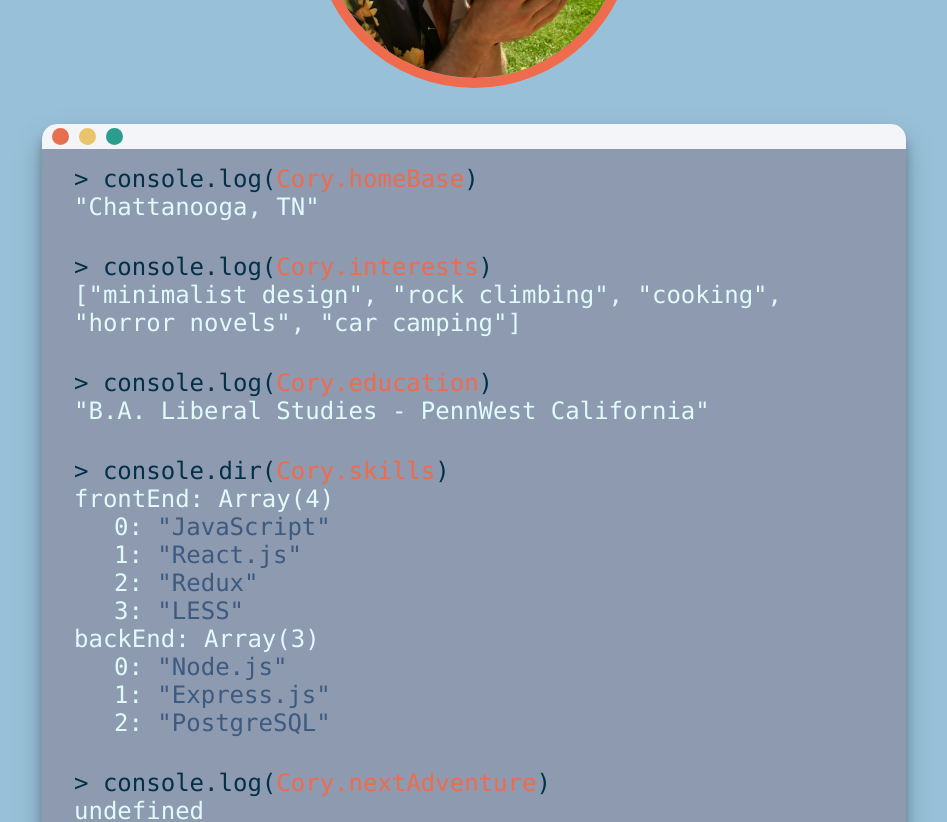
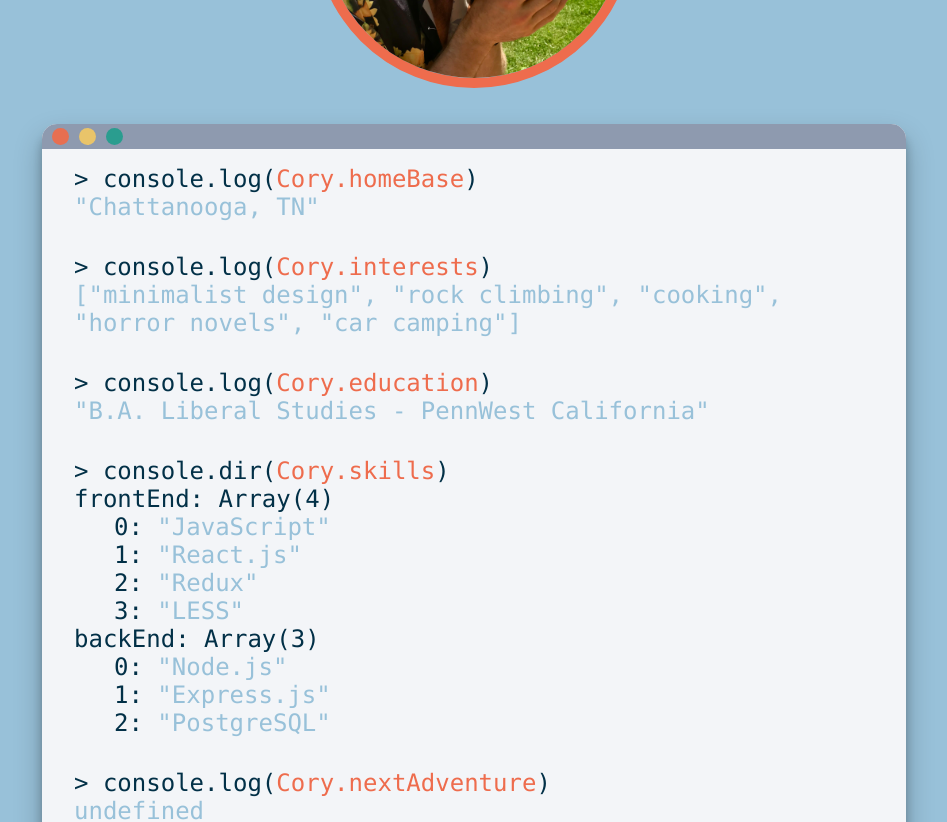
Before and after one commit to corumgold/corygold.dev, a React (Create React App) app: page / in a window 1280 px wide. Shown: the part 1400-2222 px from the top of the page, without its empty margins (166-1113 px from the left). Built offline with nearby package versions, Linux system fonts and the light colour scheme.

Commit message:
Change about me colors

```diff
--- a/less/components/about.less
+++ b/less/components/about.less
@@ -18,14 +18,14 @@
 }
 
 #about-me-code {
-  background-color: @screen-color;
+  background-color: @off-white;
   border-radius: 15px 15px 5px 5px;
   box-shadow: rgba(0, 0, 0, 0.25) 0px 14px 28px,
     rgba(0, 0, 0, 0.22) 0px 10px 10px;
 }
 
 #about-me-header {
-  background-color: @off-white;
+  background-color: @screen-color;
   height: 25px;
   border-radius: 15px 15px 0px 0px;
   display: flex;
@@ -57,24 +57,23 @@
   }
 }
 
-.about-me-query {
+.about-me-query, .about-me-array {
   .codeFont();
 }
 
 .about-me-response {
   .codeFont();
-  color: @primary-color;
+  color: @secondary-color;
 }
 
 .array-item {
   .codeFont();
   list-style-type: none;
-  color: @primary-color
 }
 
 .array-item span {
   .codeFont();
-  color: @secondary-text-color
+  color: @secondary-color
 }
 
 #console-log {
--- a/src/components/AboutMe.js
+++ b/src/components/AboutMe.js
@@ -52,14 +52,14 @@
             {<span id="console-log">Cory.skills</span>}
             {")"}
           </p>
-          <p className="about-me-response">frontEnd: Array(4)</p>
+          <p className="about-me-array">frontEnd: Array(4)</p>
           <ul>
             <li className="array-item">0: {<span>"JavaScript"</span>}</li>
             <li className="array-item">1: {<span>"React.js"</span>}</li>
             <li className="array-item">2: {<span>"Redux"</span>}</li>
             <li className="array-item">3: {<span>"LESS"</span>}</li>
           </ul>
-          <p className="about-me-response">backEnd: Array(3)</p>
+          <p className="about-me-array">backEnd: Array(3)</p>
           <ul>
             <li className="array-item">0: {<span>"Node.js"</span>}</li>
             <li className="array-item">1: {<span>"Express.js"</span>}</li>
--- a/src/styles.css
+++ b/src/styles.css
@@ -82,12 +82,12 @@
   }
 }
 #about-me-code {
-  background-color: #8e9aaf;
+  background-color: #f3f5f8;
   border-radius: 15px 15px 5px 5px;
   box-shadow: rgba(0, 0, 0, 0.25) 0px 14px 28px, rgba(0, 0, 0, 0.22) 0px 10px 10px;
 }
 #about-me-header {
-  background-color: #f3f5f8;
+  background-color: #8e9aaf;
   height: 25px;
   border-radius: 15px 15px 0px 0px;
   display: flex;
@@ -117,21 +117,21 @@
     font-size: 1rem;
   }
 }
-.about-me-query {
+.about-me-query,
+.about-me-array {
   font-family: Monaco, Consolas, Lucida Console, monospace;
 }
 .about-me-response {
   font-family: Monaco, Consolas, Lucida Console, monospace;
-  color: #e0fbfc;
+  color: #98c1d9;
 }
 .array-item {
   font-family: Monaco, Consolas, Lucida Console, monospace;
   list-style-type: none;
-  color: #e0fbfc;
 }
 .array-item span {
   font-family: Monaco, Consolas, Lucida Console, monospace;
-  color: #3d5a80;
+  color: #98c1d9;
 }
 #console-log {
   font-family: Monaco, Consolas, Lucida Console, monospace;
```
